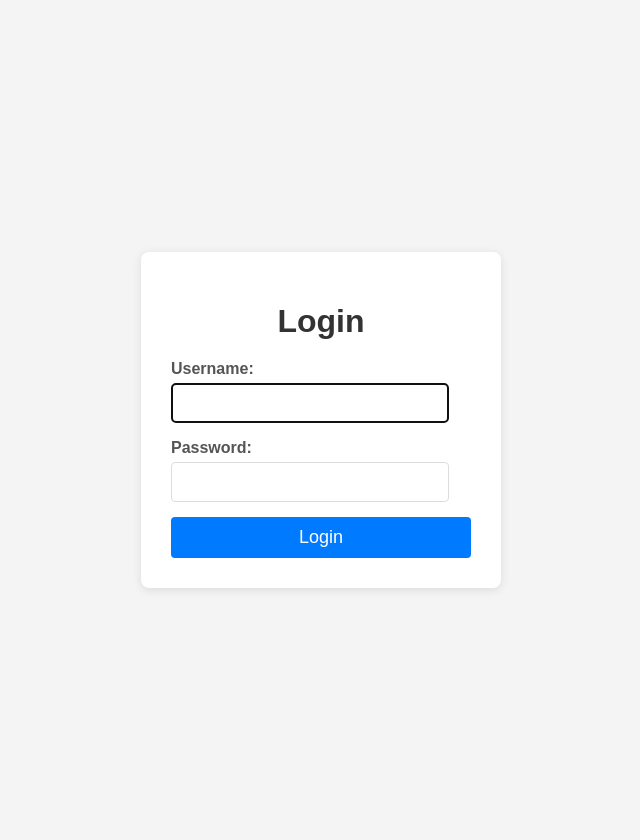
After one commit to AndrisJefimovs/cal_sync, a Django app: page /accounts/login/ in a window 1280 px wide. The commit adds this page. Shown: the whole page, without its empty margins (319-959 px from the left). Run offline with Django 5.2, Linux system fonts and the light colour scheme.

Commit message:
Add login page

```diff
--- a/cal_sync/urls.py
+++ b/cal_sync/urls.py
@@ -16,13 +16,11 @@ Including another URLconf
 """
 from django.contrib import admin
 from django.urls import path, include
-from django.views.generic.base import RedirectView  # For root redirect
+from django.views.generic.base import RedirectView
 
 urlpatterns = [
     path('admin/', admin.site.urls),
-    # Provides login, logout, etc.
     path('accounts/', include('django.contrib.auth.urls')),
-    path('', RedirectView.as_view(pattern_name='dashboard',
-         permanent=False)),  # Redirect root to dashboard
-    path('app/', include('core.urls')),  # Your app's URLs
+    path('', RedirectView.as_view(pattern_name='dashboard', permanent=False)),
+    path('app/', include('core.urls')),
 ]
--- a/core/models.py
+++ b/core/models.py
@@ -22,7 +22,7 @@ class SheetEvent(models.Model):
     person4_name = models.CharField(max_length=255, blank=True, null=True)
 
 
-# Bind profile to the exact pronunciation in the sheet
+# Bind profile to the exact pronuncudoiation in the sheet
 class UserEventBinding(models.Model):
     user_profile = models.ForeignKey(UserProfile, on_delete=models.CASCADE)
     sheet_name = models.CharField(
--- /dev/null
+++ b/core/templates/registration/login.html
@@ -0,0 +1,131 @@
+<!DOCTYPE html>
+<html lang="en">
+
+<head>
+    <meta charset="UTF-8">
+    <meta name="viewport" content="width=device-width, initial-scale=1.0">
+    <title>Login</title>
+    <style>
+        body {
+            font-family: sans-serif;
+            margin: 20px;
+            background-color: #f4f4f4;
+            display: flex;
+            justify-content: center;
+            align-items: center;
+            min-height: 100vh;
+        }
+
+        .login-container {
+            background-color: white;
+            padding: 30px;
+            border-radius: 8px;
+            box-shadow: 0 2px 10px rgba(0, 0, 0, 0.1);
+            width: 300px;
+        }
+
+        h1 {
+            text-align: center;
+            color: #333;
+            margin-bottom: 20px;
+        }
+
+        form p {
+            margin-bottom: 15px;
+        }
+
+        form label {
+            display: block;
+            margin-bottom: 5px;
+            font-weight: bold;
+            color: #555;
+        }
+
+        form input[type="text"],
+        form input[type="password"] {
+            width: calc(100% - 22px);
+            /* Account for padding and border */
+            padding: 10px;
+            border: 1px solid #ddd;
+            border-radius: 4px;
+            box-sizing: border-box;
+            /* Include padding and border in the element's total width and height */
+            font-size: 16px;
+        }
+
+        form button {
+            width: 100%;
+            padding: 10px;
+            background-color: #007bff;
+            color: white;
+            border: none;
+            border-radius: 4px;
+            font-size: 18px;
+            cursor: pointer;
+            transition: background-color 0.3s ease;
+        }
+
+        form button:hover {
+            background-color: #0056b3;
+        }
+
+        .errorlist {
+            color: red;
+            list-style: none;
+            padding: 0;
+            margin-top: -10px;
+            margin-bottom: 10px;
+        }
+
+        .errorlist li {
+            margin-left: 0;
+        }
+
+        .helptext {
+            font-size: 0.8em;
+            color: #777;
+            margin-top: 5px;
+        }
+    </style>
+</head>
+
+<body>
+    <div class="login-container">
+        <h1>Login</h1>
+
+        {% if form.errors %}
+        <ul class="errorlist">
+            {% for field in form %}
+            {% for error in field.errors %}
+            <li>{{ error }}</li>
+            {% endfor %}
+            {% endfor %}
+            {% for error in form.non_field_errors %}
+            <li>{{ error }}</li>
+            {% endfor %}
+        </ul>
+        {% endif %}
+
+        <form method="post">
+            {% csrf_token %}
+            {% for field in form %}
+            <p>
+                {{ field.label_tag }}
+                {{ field }}
+                {% if field.help_text %}
+                <span class="helptext">{{ field.help_text }}</span>
+                {% endif %}
+                {% for error in field.errors %}
+            <ul class="errorlist">
+                <li>{{ error }}</li>
+            </ul>
+            {% endfor %}
+            </p>
+            {% endfor %}
+            <button type="submit">Login</button>
+            <input type="hidden" name="next" value="{{ next }}"> {# Important for redirecting after login #}
+        </form>
+    </div>
+</body>
+
+</html>
```
Also changed, not shown: cal_sync/settings.py (+7 -2 lines), core/templates/core/dashboard.html (+8 -1 lines).
